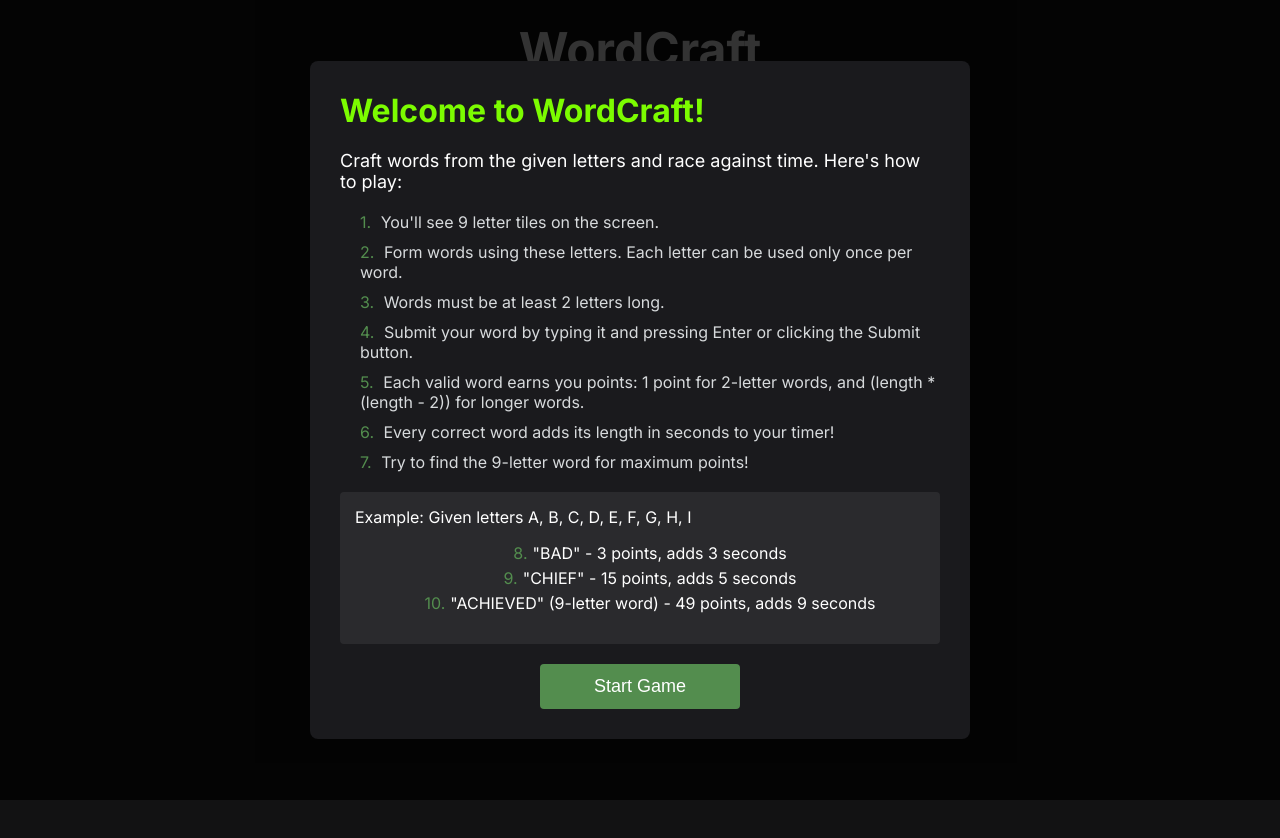
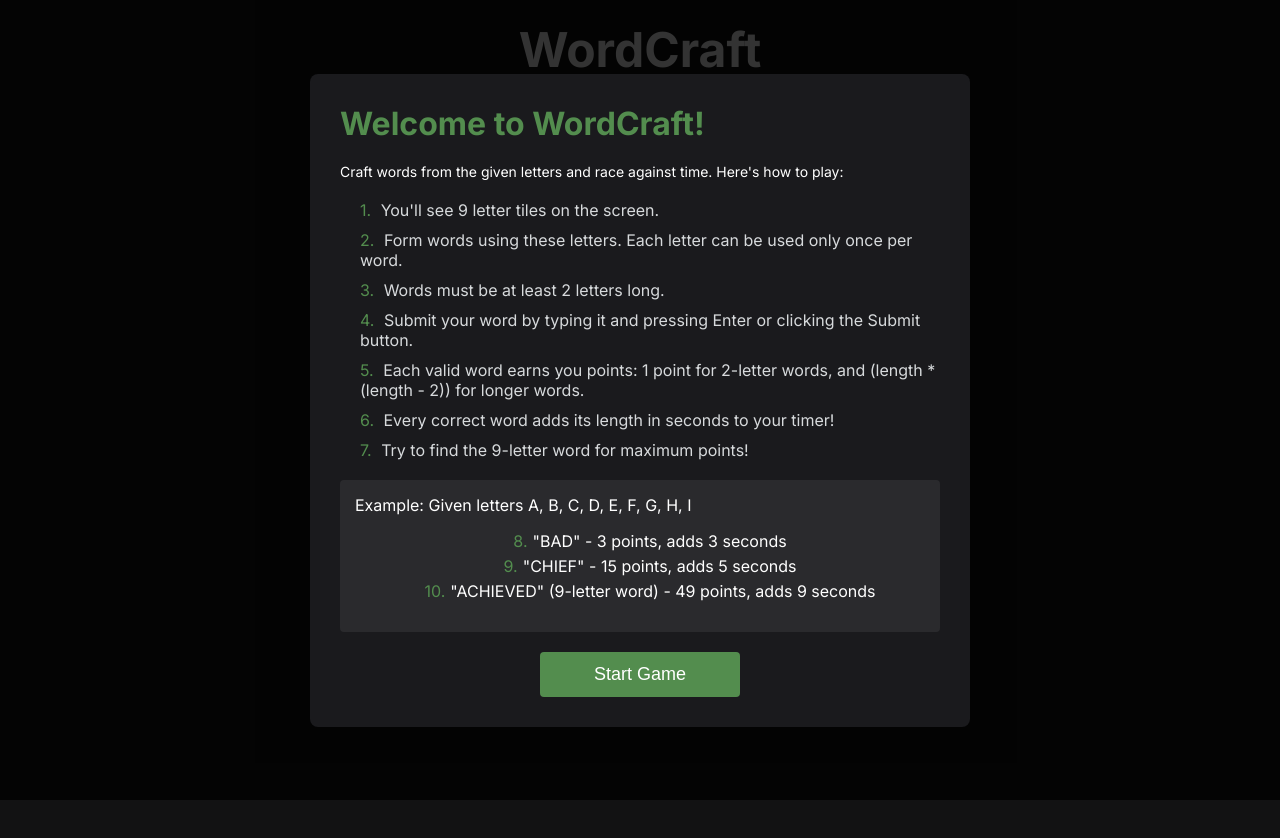
Before and after one commit to B5rnard/WordCraft-Game, a plain HTML site: page index.html in a window 1280 px wide. Drawn offline with Linux system fonts and the light colour scheme; no server answers.

Commit message:
Update style.css

```diff
--- a/style.css
+++ b/style.css
@@ -244,14 +244,14 @@ li::before {
 }
 
 .popup-content h2 {
-    color: #7cfc00;
+    color: #538d4e;
     font-size: 32px;
     margin-top: 0;
     margin-bottom: 20px;
 }
 
 .intro-text {
-    font-size: 18px;
+    font-size: 14px;
     margin-bottom: 20px;
 }
 
```
